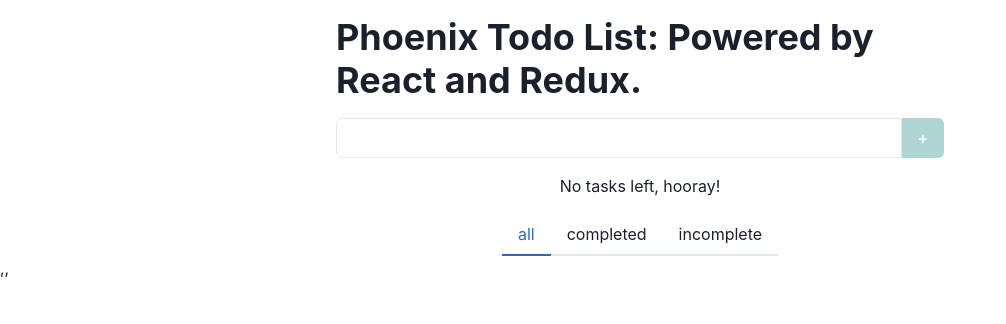
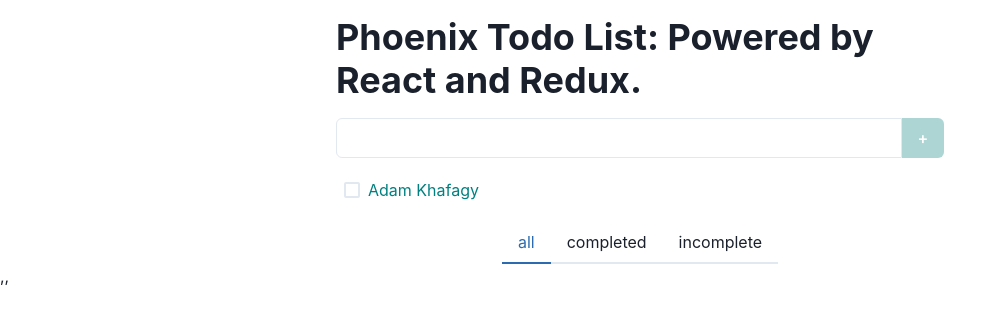
Before and after one commit to adamak93/phoenixtodo, a React (Create React App) app: page / in a window 1280 px wide. Shown: the top 324 px of the page, without its empty margins (0-1006 px from the left). Built offline with nearby package versions, Linux system fonts and the light colour scheme.

Commit message:
Added task display in todolist and strikethru

```diff
--- a/src/components/Todo.js
+++ b/src/components/Todo.js
@@ -1,9 +1,15 @@
-import React from 'react'
+import { Box, Checkbox, Text} from '@chakra-ui/react'
+import { useState } from 'react';
 
-export const Todo = () => {
+export const Todo = ({ todo }) => {
+    const [checked, isChecked] = useState(false);
+
     return (
-        <div>
-            Todo
-        </div>
+        <Box mb ={1} p ={2}>
+            <Checkbox color = "teal" isChecked = {checked}>
+                <Text as ={todo.completed && "del"}>{todo.content}</Text>
+            </Checkbox>
+
+        </Box>
     )
 }
--- a/src/components/TodoList.js
+++ b/src/components/TodoList.js
@@ -1,11 +1,17 @@
 import { Box } from '@chakra-ui/react'
 import { useSelector } from 'react-redux';
+import { Todo } from './Todo'
 
 export const TodoList = () => {
     const { todos } = useSelector(state => state);
     console.log(todos);
 
     return (
-        <Box textAlign = "center" my="4">No tasks left, hooray!</Box>
+        <Box my = {3}>
+            {todos.length ? todos.map(todo => (
+                <Todo key = {`todo-${todo.id}`} todo={todo}/>
+            )): <Box textAlign = "center" my="4">No tasks left, hooray!</Box>}
+
+        </Box>
     )
 }
--- a/src/redux/reducer/todos.js
+++ b/src/redux/reducer/todos.js
@@ -10,7 +10,7 @@ const initialState = {
 const todos = (state = initialState, action) => {
     switch(action.type) {
         default:
-            return state;
+            return state.todos;
     }
 }
 
```
